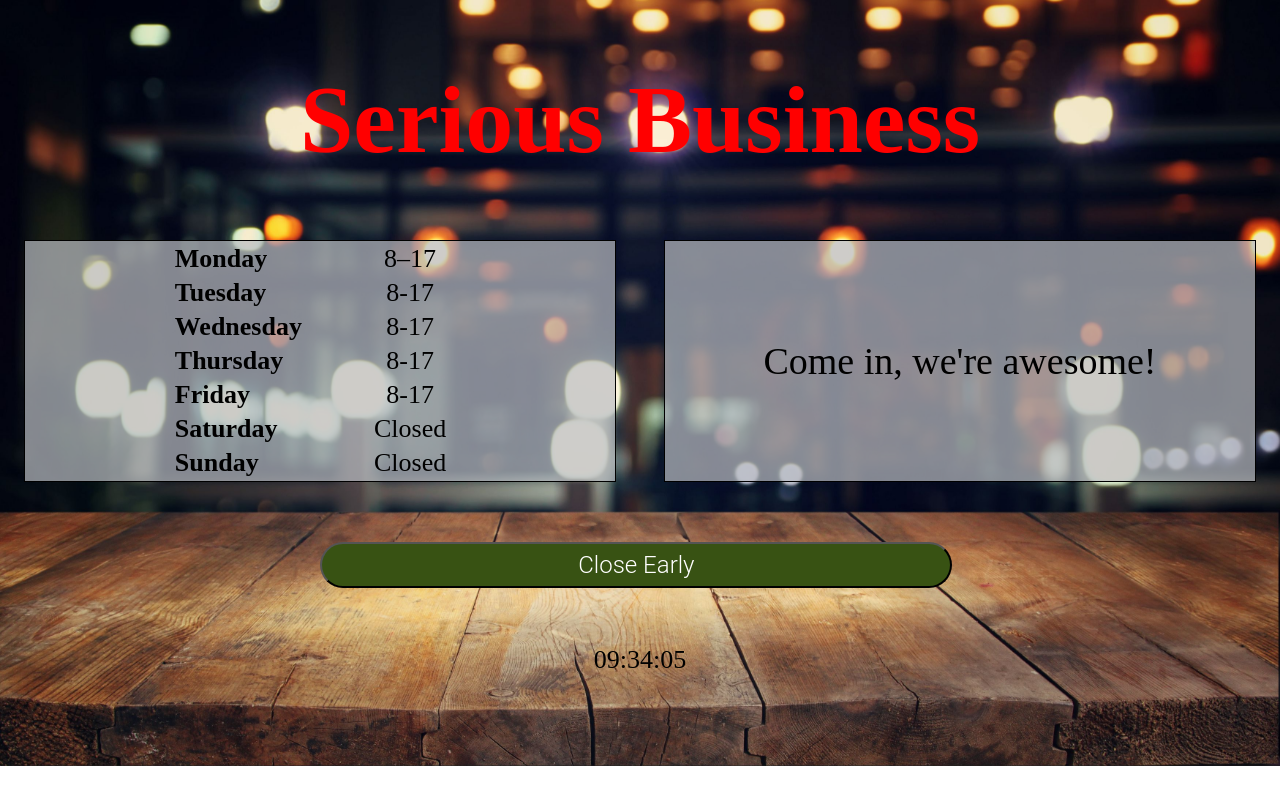
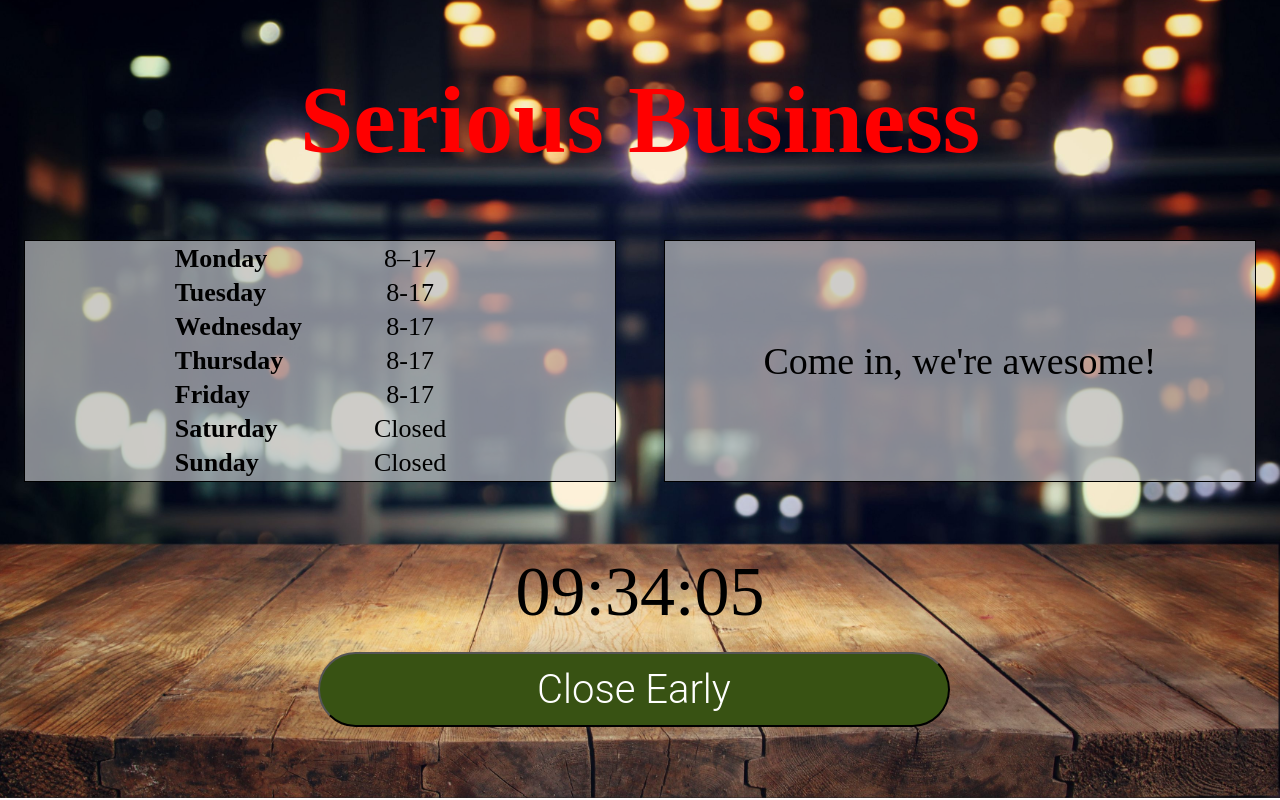
Before and after one commit to frannyaimee/Serious-Business, a plain HTML site: page index.html in a window 1280 px wide. Drawn offline with Linux system fonts and the light colour scheme.

Commit message:
I changed the positioning and the centering of the clock and the close early button.

```diff
--- a/index.html
+++ b/index.html
@@ -45,11 +45,11 @@
 				<div class="open" id="open-close"></div>
 			</div>
 		</div>
+		<div id="clock" class="buttonshield">
+			<span id="txt"></span>
+		</div>
 		<div class="buttonshield" id="extra">
 			<button id="button" class="button">Close Early</button>
-		</div>
-		<div class="buttonshield">
-			<span id="txt"></span>
 		</div>
 	</div>
 	<script src="javascript.js">
--- a/style.css
+++ b/style.css
@@ -50,12 +50,11 @@ td {
 	display: flex;
 	align-items: center;
 	justify-content: center;
-	margin-top: 50px;
 }
 .button {
 	display: inline-block;
 	padding: 0.3em 1.2em;
-	font-size: 24px;
+	font-size: 40px;
 	margin: 0 0.3em 0.3em 0;
 	border-radius: 2em;
 	box-sizing: border-box;
@@ -71,12 +70,15 @@ td {
 .button:hover {
 	 background-color:#4095c6;
 }
-#extra {
-	padding-top: 10px;
+#txt {
+	font-size: 70px;
+	color: black;
 }
-#txt {
-	font-size: 26px;
-	color: black;
+#clock {
+	padding-top: 70px;
+}
+#extra{
+	margin-top: 20px;
 }
 
 
```
